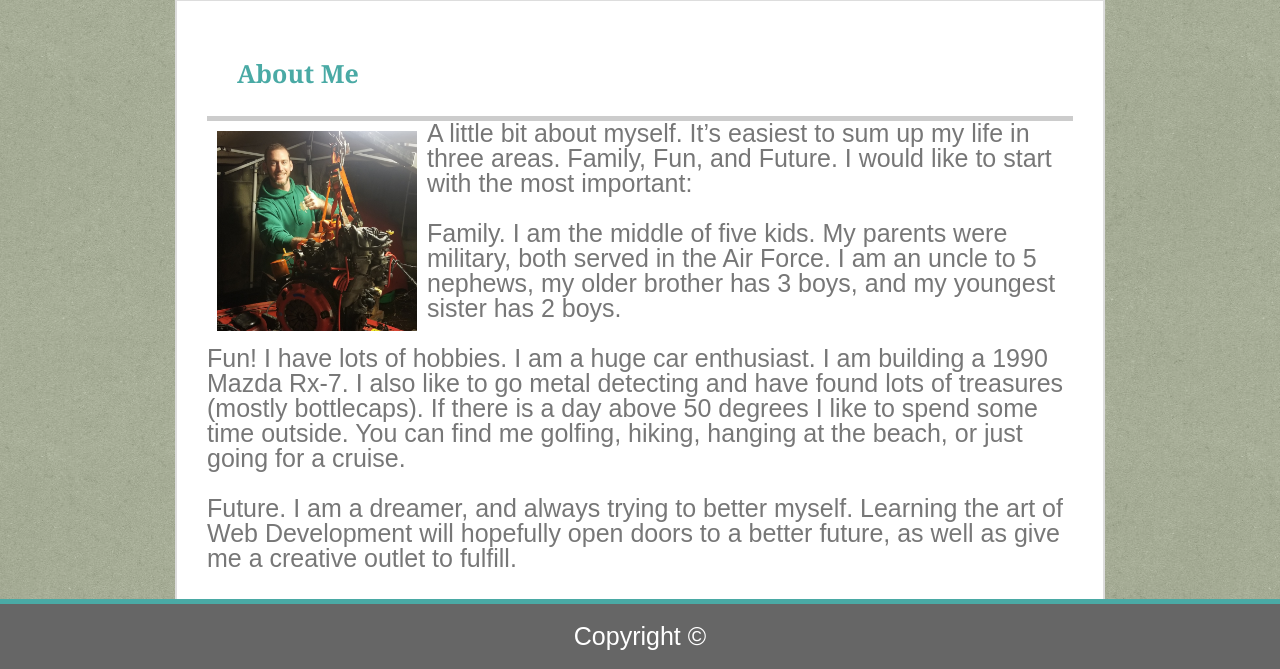
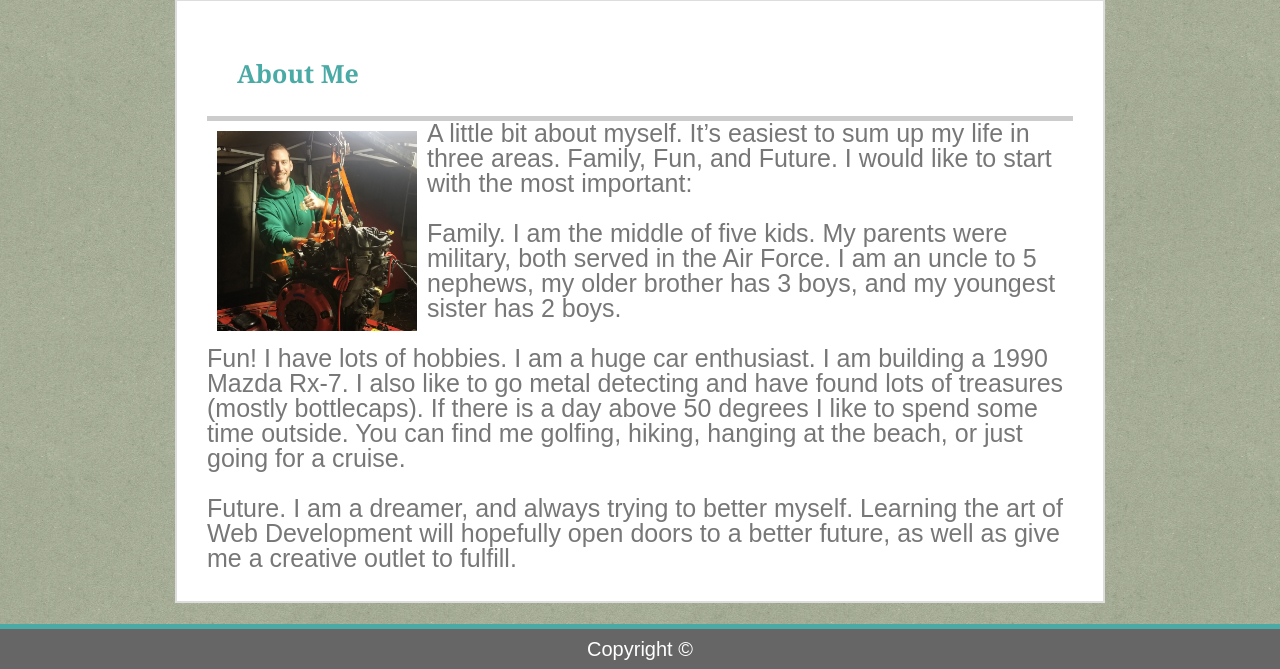
Before and after one commit to Lawna12/Basic-Portfolio, a PHP site: page / in a window 1280 px wide. Shown: the part 131-800 px from the top of the page. Run offline with PHP 8.4, Linux system fonts and the light colour scheme.

Commit message:
sticky footer styled

```diff
--- a/assets/css/AllStyles2.css
+++ b/assets/css/AllStyles2.css
@@ -238,8 +238,9 @@ button {
     bottom: 0;
     width: 100%;
     background-color: #666666;
+    font-size: 20px;
     text-align: center;
     color: #ffffff;
-    padding: 20px;
+    padding: 10px;
     border-top: #4aaaa5 solid 5px;
 }
```
